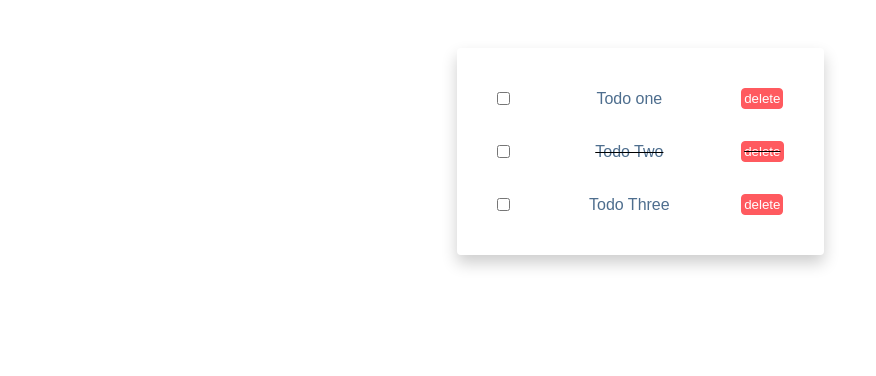
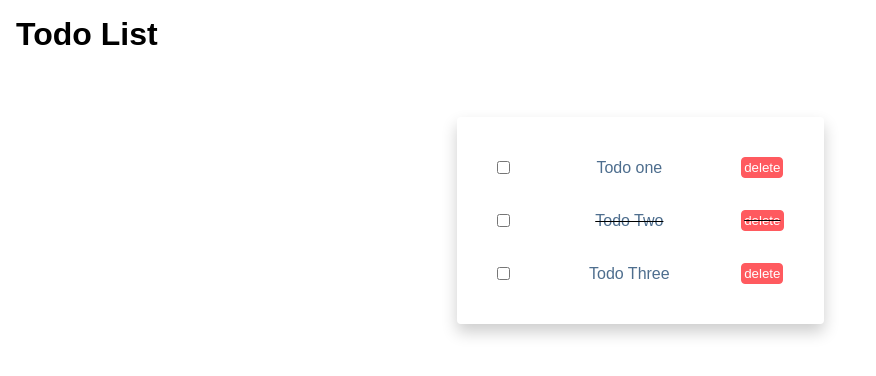
Before and after one commit to ryanwpb/vue-todo-list, a Vue app: page / in a window 1280 px wide. Shown: the top 376 px of the page, without its empty margins (0-876 px from the left). Built offline with nearby package versions, Linux system fonts and the light colour scheme.

Commit message:
Add header component.

```diff
--- a/src/App.vue
+++ b/src/App.vue
@@ -1,14 +1,17 @@
 <template>
   <div id="app">
+    <Header />
     <Todos v-bind:todos="todos" v-on:delete-todo="deleteTodo" />
   </div>
 </template>
 
 <script>
 import Todos from "./components/Todos";
+import Header from "./components/layout/Header";
 export default {
   name: "App",
   components: {
+    Header,
     Todos
   },
   data() {
--- a/src/components/TodoItem.vue
+++ b/src/components/TodoItem.vue
@@ -25,6 +25,10 @@
   padding: 1rem;
 }
 
+.todo-item:not(:last-child) {
+  border-bottom: solid 1px #ccc;
+}
+
 .is-complete {
   text-decoration: line-through;
 }
@@ -40,7 +44,7 @@
   justify-content: space-between;
 }
 
-.delete {
+button.delete {
   background: #ff5a5f;
   border: solid 1px #ff5a5f;
   border-radius: 0.25rem;
--- /dev/null
+++ b/src/components/layout/Header.vue
@@ -0,0 +1,17 @@
+<template>
+  <header class="header">
+    <h1>Todo List</h1>
+  </header>
+</template>
+
+<script>
+export default {
+  name: "Header"
+};
+</script>
+
+<style scoped>
+.header {
+  padding: 1rem;
+}
+</style>
```
